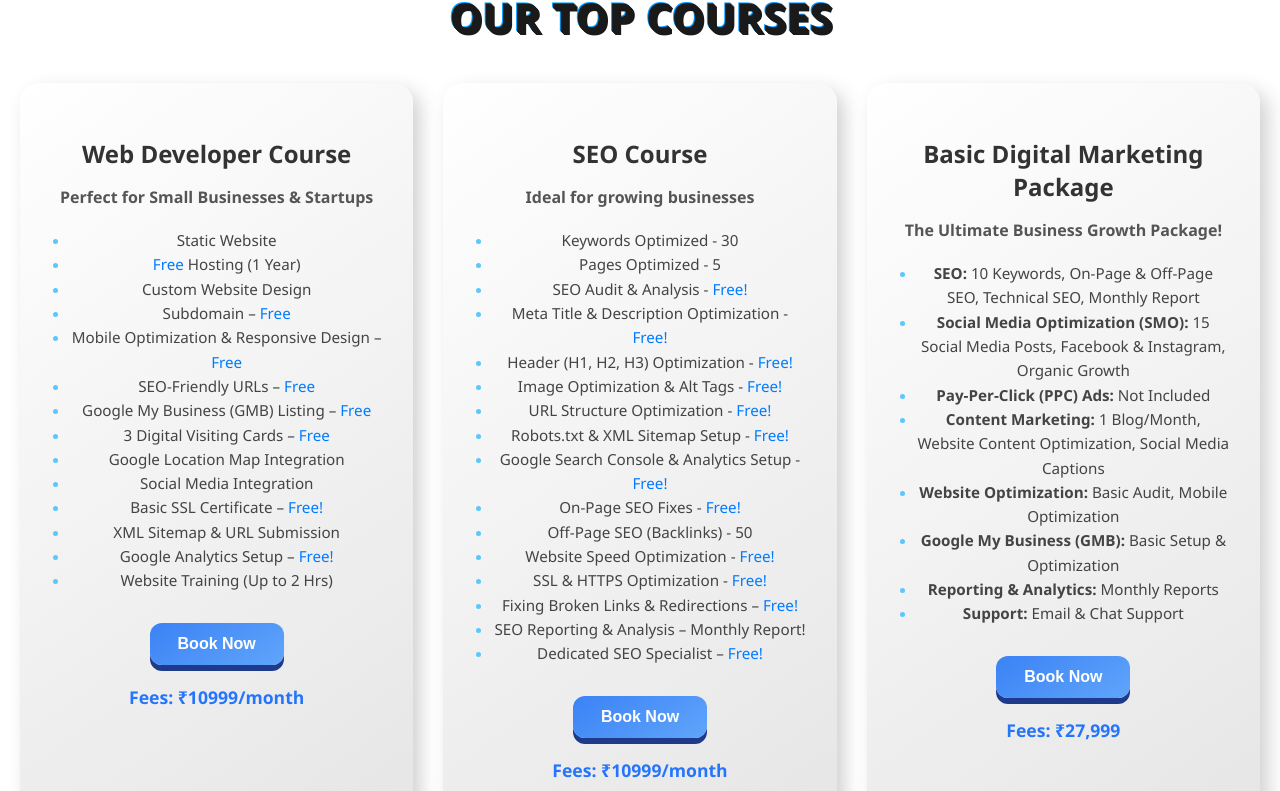
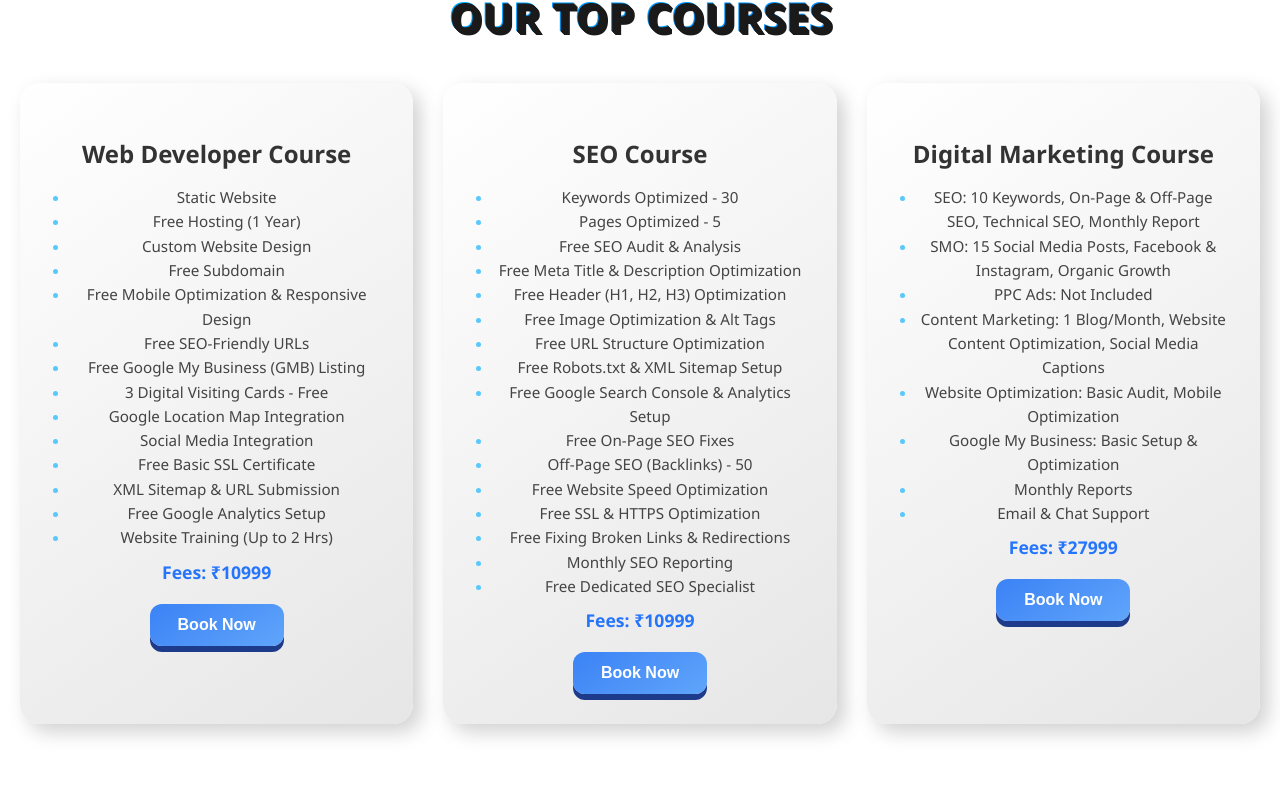
Before and after one commit to Anjali89to/thinkacademies, a React (Create React App) app: page /digital-marketing in a window 1280 px wide. Shown: the part 1700-2491 px from the top of the page. Built offline with nearby package versions, Linux system fonts and the light colour scheme; the HTML template or start-up script is replaced by a standard one.

Commit message:
Updated Navbar, DigitalMarketing, and Home pages with local changes

```diff
--- a/src/components/Navbar.js
+++ b/src/components/Navbar.js
@@ -12,9 +12,10 @@ const Navbar = () => {
         <NavLink to="/about" className={({ isActive }) => isActive ? 'active' : ''}>About</NavLink>
         <NavLink to="/contact" className={({ isActive }) => isActive ? 'active' : ''}>Contact</NavLink>
         <NavLink to="/achievements" className={({ isActive }) => isActive ? 'active' : ''}>Achievements</NavLink>
-        <NavLink to="/digital-marketing" className={({ isActive }) => isActive ? 'active' : ''}>Services</NavLink> {/* ✅ New link added */}
+
 
         {/* External links */}
+<a href="https://thinkacademies.com/digital-marketing" className="external-link">Digital Marketing</a>
         <a href="https://courses.thinkacademies.com" target="_blank" rel="noopener noreferrer">Courses</a>
         <a href="https://hiring.thinkacademies.com" target="_blank" rel="noopener noreferrer">Hiring</a>
       </div>
--- a/src/pages/DigitalMarketing.js
+++ b/src/pages/DigitalMarketing.js
@@ -1,8 +1,7 @@
-import React from "react";
+import React, { useState } from "react";
 import { FaFacebookF, FaInstagram, FaLinkedinIn } from "react-icons/fa";
 import "../styles/DigitalMarketing.css";
 
-// ✅ Services Data
 const services = [
   {
     title: "Website Development & Performance",
@@ -31,91 +30,65 @@ const services = [
   },
 ];
 
-// ✅ Courses Data
 const courses = [
   {
     title: "Web Developer Course",
-    description: (
-      <div>
-        <p><strong>Perfect for Small Businesses & Startups</strong></p>
-        <ul className="course-list">
-          <li>Static Website</li>
-          <li><span className="highlight-blue">Free</span> Hosting (1 Year)</li>
-          <li>Custom Website Design</li>
-          <li>Subdomain – <span className="highlight-blue">Free</span></li>
-          <li>Mobile Optimization & Responsive Design – <span className="highlight-blue">Free</span></li>
-          <li>SEO-Friendly URLs – <span className="highlight-blue">Free</span></li>
-          <li>Google My Business (GMB) Listing – <span className="highlight-blue">Free</span></li>
-          <li>3 Digital Visiting Cards – <span className="highlight-blue">Free</span></li>
-          <li>Google Location Map Integration</li>
-          <li>Social Media Integration</li>
-          <li>Basic SSL Certificate – <span className="highlight-blue">Free!</span></li>
-          <li>XML Sitemap & URL Submission</li>
-          <li>Google Analytics Setup – <span className="highlight-blue">Free!</span></li>
-          <li>Website Training (Up to 2 Hrs)</li>
-        </ul>
-        <div className="book-buttons">
-          <button className="book-now-btn">Book Now</button>
-        </div>
-      </div>
-    ),
-    fees: "10999/month",
+    fees: "10999",
+    features: [
+      "Static Website",
+      "Free Hosting (1 Year)",
+      "Custom Website Design",
+      "Free Subdomain",
+      "Free Mobile Optimization & Responsive Design",
+      "Free SEO-Friendly URLs",
+      "Free Google My Business (GMB) Listing",
+      "3 Digital Visiting Cards - Free",
+      "Google Location Map Integration",
+      "Social Media Integration",
+      "Free Basic SSL Certificate",
+      "XML Sitemap & URL Submission",
+      "Free Google Analytics Setup",
+      "Website Training (Up to 2 Hrs)",
+    ],
   },
   {
     title: "SEO Course",
-    description: (
-      <div>
-        <p><strong>Ideal for growing businesses</strong></p>
-        <ul className="course-list">
-          <li>Keywords Optimized - 30</li>
-          <li>Pages Optimized - 5</li>
-          <li>SEO Audit & Analysis - <span className="highlight-blue">Free!</span></li>
-          <li>Meta Title & Description Optimization - <span className="highlight-blue">Free!</span></li>
-          <li>Header (H1, H2, H3) Optimization - <span className="highlight-blue">Free!</span></li>
-          <li>Image Optimization & Alt Tags - <span className="highlight-blue">Free!</span></li>
-          <li>URL Structure Optimization - <span className="highlight-blue">Free!</span></li>
-          <li>Robots.txt & XML Sitemap Setup - <span className="highlight-blue">Free!</span></li>
-          <li>Google Search Console & Analytics Setup - <span className="highlight-blue">Free!</span></li>
-          <li>On-Page SEO Fixes - <span className="highlight-blue">Free!</span></li>
-          <li>Off-Page SEO (Backlinks) - 50</li>
-          <li>Website Speed Optimization - <span className="highlight-blue">Free!</span></li>
-          <li>SSL & HTTPS Optimization - <span className="highlight-blue">Free!</span></li>
-          <li>Fixing Broken Links & Redirections – <span className="highlight-blue">Free!</span></li>
-          <li>SEO Reporting & Analysis – Monthly Report!</li>
-          <li>Dedicated SEO Specialist – <span className="highlight-blue">Free!</span></li>
-        </ul>
-        <div className="book-buttons">
-          <button className="book-now-btn">Book Now</button>
-        </div>
-      </div>
-    ),
-    fees: "10999/month",
+    fees: "10999",
+    features: [
+      "Keywords Optimized - 30",
+      "Pages Optimized - 5",
+      "Free SEO Audit & Analysis",
+      "Free Meta Title & Description Optimization",
+      "Free Header (H1, H2, H3) Optimization",
+      "Free Image Optimization & Alt Tags",
+      "Free URL Structure Optimization",
+      "Free Robots.txt & XML Sitemap Setup",
+      "Free Google Search Console & Analytics Setup",
+      "Free On-Page SEO Fixes",
+      "Off-Page SEO (Backlinks) - 50",
+      "Free Website Speed Optimization",
+      "Free SSL & HTTPS Optimization",
+      "Free Fixing Broken Links & Redirections",
+      "Monthly SEO Reporting",
+      "Free Dedicated SEO Specialist",
+    ],
   },
   {
-    title: "Basic Digital Marketing Package",
-    description: (
-      <div>
-        <p><strong>The Ultimate Business Growth Package!</strong></p>
-        <ul className="course-list">
-          <li><strong>SEO:</strong> 10 Keywords, On-Page & Off-Page SEO, Technical SEO, Monthly Report</li>
-          <li><strong>Social Media Optimization (SMO):</strong> 15 Social Media Posts, Facebook & Instagram, Organic Growth</li>
-          <li><strong>Pay-Per-Click (PPC) Ads:</strong> Not Included</li>
-          <li><strong>Content Marketing:</strong> 1 Blog/Month, Website Content Optimization, Social Media Captions</li>
-          <li><strong>Website Optimization:</strong> Basic Audit, Mobile Optimization</li>
-          <li><strong>Google My Business (GMB):</strong> Basic Setup & Optimization</li>
-          <li><strong>Reporting & Analytics:</strong> Monthly Reports</li>
-          <li><strong>Support:</strong> Email & Chat Support</li>
-        </ul>
-        <div className="book-buttons">
-          <button className="book-now-btn">Book Now</button>
-        </div>
-      </div>
-    ),
-    fees: "27,999",
+    title: "Digital Marketing Course",
+    fees: "27999",
+    features: [
+      "SEO: 10 Keywords, On-Page & Off-Page SEO, Technical SEO, Monthly Report",
+      "SMO: 15 Social Media Posts, Facebook & Instagram, Organic Growth",
+      "PPC Ads: Not Included",
+      "Content Marketing: 1 Blog/Month, Website Content Optimization, Social Media Captions",
+      "Website Optimization: Basic Audit, Mobile Optimization",
+      "Google My Business: Basic Setup & Optimization",
+      "Monthly Reports",
+      "Email & Chat Support",
+    ],
   },
 ];
 
-// ✅ Features Data
 const features = [
   {
     title: "Real-World Training",
@@ -136,9 +109,30 @@ const features = [
 ];
 
 const DigitalMarketing = () => {
+  const [showForm, setShowForm] = useState(false);
+  const [formData, setFormData] = useState({
+    name: "",
+    email: "",
+    phone: "",
+    course: "",
+    price: "",
+  });
+
+  const handleBookNowClick = () => {
+    setShowForm(true);
+    window.scrollTo({ top: document.body.scrollHeight, behavior: "smooth" });
+  };
+
+  const handleSubmit = (e) => {
+    e.preventDefault();
+    alert(`Form Submitted!\nName: ${formData.name}\nEmail: ${formData.email}\nPhone: ${formData.phone}\nCourse: ${formData.course}\nPrice: ₹${formData.price}`);
+    setFormData({ name: "", email: "", phone: "", course: "", price: "" });
+    setShowForm(false);
+  };
+
   return (
     <div className="digital-marketing-container">
-      {/* ✅ Hero Section */}
+      {/* Hero Section */}
       <section className="hero-section">
         <div className="hero-content-wrapper">
           <div className="hero-image-wrapper">
@@ -177,7 +171,7 @@ const DigitalMarketing = () => {
         </div>
       </section>
 
-      {/* ✅ Our Services Section */}
+      {/* Services Section */}
       <section className="services-section">
         <h2 className="three-d-heading center">Our Services</h2>
         <div className="services-wrapper">
@@ -203,21 +197,81 @@ const DigitalMarketing = () => {
         </div>
       </section>
 
-      {/* ✅ Courses Section */}
+      {/* Courses Section */}
       <section className="courses-section" id="courses-section">
         <h2 className="three-d-heading">Our Top Courses</h2>
         <div className="course-boxes">
           {courses.map((course, index) => (
             <div className="course-card" key={index}>
               <h3>{course.title}</h3>
-              <p>{course.description}</p>
+              <ul className="course-list">
+                {course.features.map((item, idx) => (
+                  <li key={idx}>{item}</li>
+                ))}
+              </ul>
               <span className="fees">Fees: ₹{course.fees}</span>
+              <div className="book-buttons">
+                <button
+                  className="book-now-btn"
+                  onClick={() => {
+                    setFormData({ ...formData, course: course.title, price: course.fees });
+                    handleBookNowClick();
+                  }}
+                >
+                  Book Now
+                </button>
+              </div>
             </div>
           ))}
         </div>
+
+        {/* Form Section */}
+        {showForm && (
+          <div className="form-section">
+            <h3 className="form-heading">Fill Your Details</h3>
+            <form className="booking-form" onSubmit={handleSubmit}>
+              <input
+                type="text"
+                placeholder="Name"
+                value={formData.name}
+                required
+                onChange={(e) => setFormData({ ...formData, name: e.target.value })}
+              />
+              <input
+                type="email"
+                placeholder="Email"
+                value={formData.email}
+                required
+                onChange={(e) => setFormData({ ...formData, email: e.target.value })}
+              />
+              <input
+                type="tel"
+                placeholder="Phone"
+                value={formData.phone}
+                required
+                onChange={(e) => setFormData({ ...formData, phone: e.target.value })}
+              />
+              <input
+                type="text"
+                placeholder="Course Name"
+                value={formData.course}
+                readOnly
+              />
+              <input
+                type="text"
+                placeholder="Course Price"
+                value={`₹${formData.price}`}
+                readOnly
+              />
+              <button type="submit" className="submit-btn">
+                Submit
+              </button>
+            </form>
+          </div>
+        )}
       </section>
 
-      {/* ✅ Features Section */}
+      {/* Features Section */}
       <section className="features-section">
         <h2 className="three-d-heading center">Our Features</h2>
         <div className="features-boxes">
--- a/src/pages/Home.js
+++ b/src/pages/Home.js
@@ -9,6 +9,7 @@ const Home = () => {
       <section className="hero">
         <h1>Welcome to ThinkAcademies</h1>
         <p>Your gateway to success through smart education and career development.</p>
+
       </section>
 
       {/* Highlight Boxes Section */}
```
